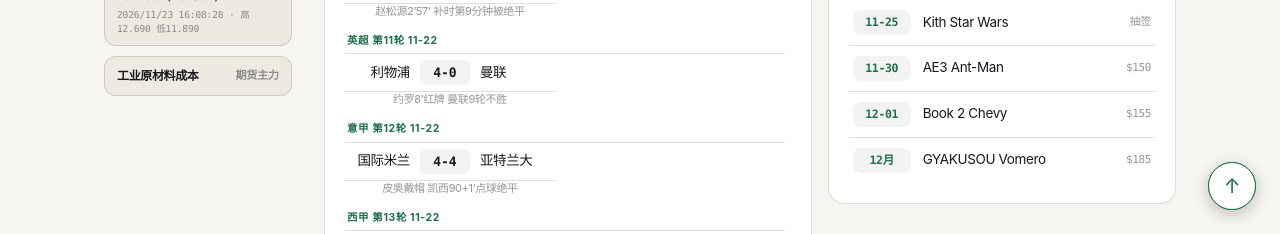
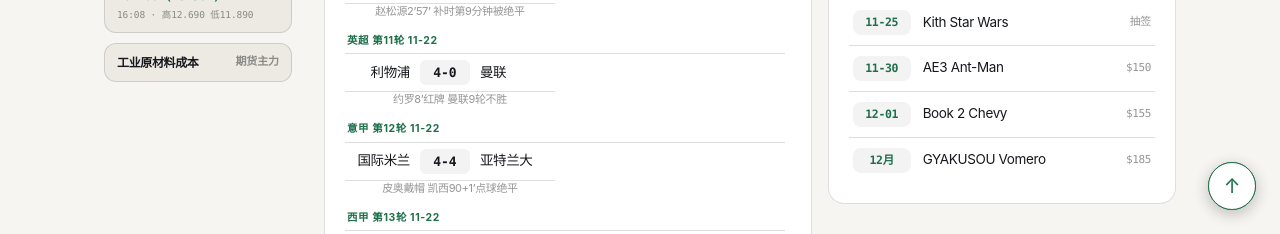
Before and after one commit to leo666-cloud/sports-daily, a plain HTML site: page archive/2026-11-24.html in a window 1280 px wide. Shown: the part 566-800 px from the top of the page. Drawn offline with Linux system fonts and the light colour scheme; files that its build step writes are made by us from their sources; no server answers.

Commit message:
2026-11-24 final layout

```diff
--- a/archive/2026-11-24.html
+++ b/archive/2026-11-24.html
@@ -144,7 +144,7 @@ body.wx-rain,body.wx-storm,body.wx-snow,body.wx-fog,body.wx-cloud,body.wx-sun,bo
     <div class='hist'><ul class='dates'><li><button class='dbtn' type='button' aria-current='true'><span class='d'>2026-11-24</span><span class='w'>周二</span><span class='badge-new'>最新</span></button></li><li><a class='dbtn' href='archive/2026-11-23.html'><span class='d'>2026-11-23</span><span class='w'>周一</span></a></li><li><a class='dbtn' href='archive/2026-11-21.html'><span class='d'>2026-11-21</span><span class='w'>周六</span></a></li><li><a class='dbtn' href='archive/2026-11-20.html'><span class='d'>2026-11-20</span><span class='w'>周五</span></a></li><li><a class='dbtn' href='archive/2026-11-19.html'><span class='d'>2026-11-19</span><span class='w'>周四</span></a></li><li><a class='dbtn' href='archive/2026-11-18.html'><span class='d'>2026-11-18</span><span class='w'>周三</span></a></li><li><a class='dbtn' href='archive/2026-11-17.html'><span class='d'>2026-11-17</span><span class='w'>周二</span></a></li></ul></div>
     <p class='foot'>历史保留最近 7 个自然日。</p>
     <a class='rpt-card' href='https://leo666-cloud.github.io/fitness-yoga-report/#overview' target='_blank' rel='noopener'><span class='rpt-ico'><svg viewBox='0 0 24 24'><path d='M4 5h16v14H4z'/><path d='M8 9h8M8 13h8M8 17h5'/></svg></span><span class='rpt-tx'><b>研究报告</b></span><span class='rpt-go'>→</span></a>
-    <div class='stock-card' id='stk-lining'><p class='stk-h'><span>李宁 LI NING</span><span class='mono'>2331.HK</span></p><p class='stk-price'><span>12.610</span><span class='stk-unit'>HKD</span></p><p class='stk-chg up'>+0.480  (+3.96%)</p><p class='stk-time mono'>2026/11/23 16:08:28 · 高12.690 低11.890</p></div>
+    <div class='stock-card' id='stk-lining'><p class='stk-h'><span>李宁 LI NING</span><span class='mono'>2331.HK</span></p><p class='stk-price'><span>12.610</span><span class='stk-unit'>HKD</span></p><p class='stk-chg up'>+0.480  (+3.96%)</p><p class='stk-time mono'>16:08 · 高12.690 低11.890</p></div>
     <div class='stock-card' id='mat-cost'>
       <p class='stk-h'><span>工业原材料成本</span><span class='mono'>期货主力</span></p>
       <div class='mat-list'><div class='mat-row'><span class='mat-sym'>PP</span><span class='mat-name'>聚丙烯</span><span class='mat-price'>8493</span><span class='mat-chg down'>-1.62%</span></div><div class='mat-row'><span class='mat-sym'>TA</span><span class='mat-name'>PTA</span><span class='mat-price'>5744</span><span class='mat-chg down'>-2.62%</span></div><div class='mat-row'><span class='mat-sym'>PE</span><span class='mat-name'>聚乙烯</span><span class='mat-price'>7800</span><span class='mat-chg down'>-1.28%</span></div><div class='mat-row'><span class='mat-sym'>VC</span><span class='mat-name'>PVC</span><span class='mat-price'>4781</span><span class='mat-chg down'>-0.10%</span></div><div class='mat-row'><span class='mat-sym'>EB</span><span class='mat-name'>苯乙烯</span><span class='mat-price'>8122</span><span class='mat-chg down'>-1.91%</span></div><div class='mat-row'><span class='mat-sym'>RU</span><span class='mat-name'>天然橡胶</span><span class='mat-price'>18515</span><span class='mat-chg up'>+1.51%</span></div><div class='mat-row'><span class='mat-sym'>RB</span><span class='mat-name'>螺纹钢</span><span class='mat-price'>3010</span><span class='mat-chg up'>+0.53%</span></div></div></div>
```
Also changed, not shown: index.html (+1 -1 lines).
